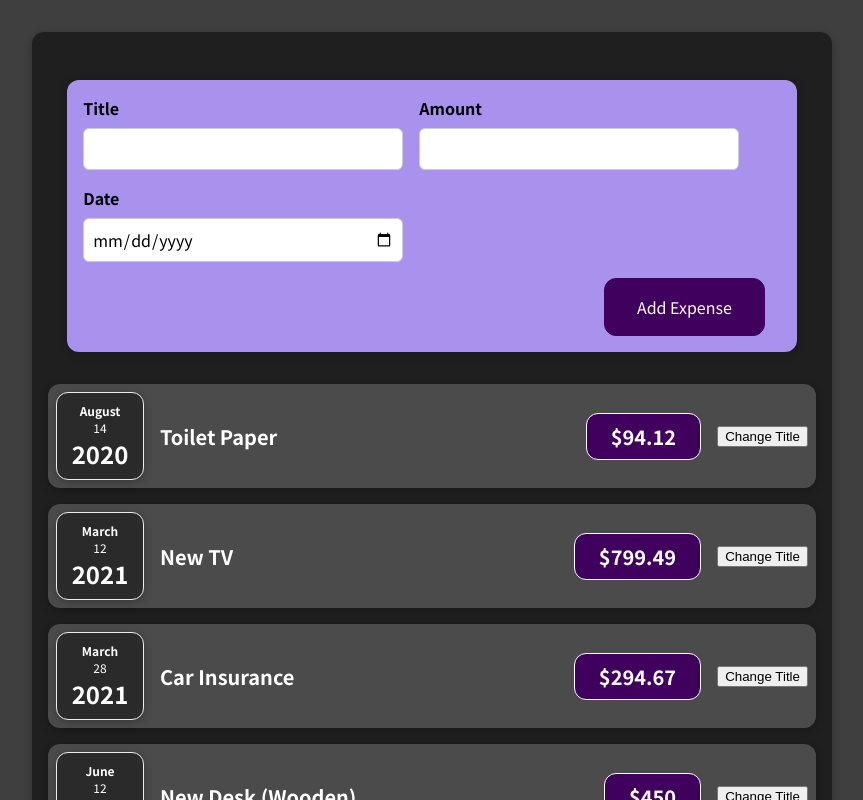
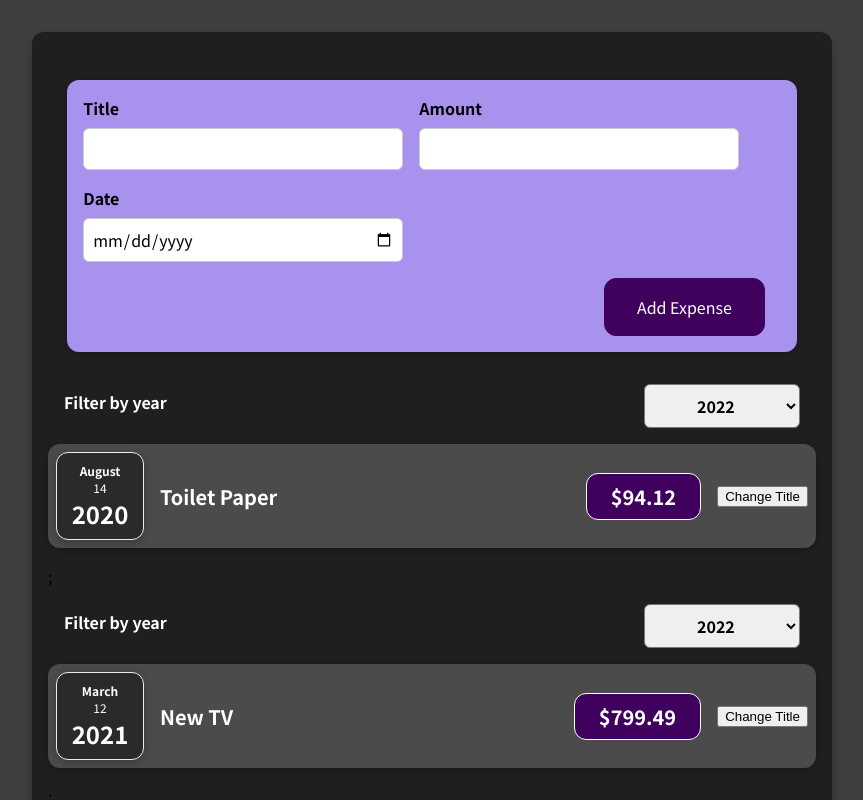
Before and after one commit to aapan-m13/learning-react, a React (Create React App) app in the folder course 2/react-complete-guide/: page / in a window 1280 px wide. Shown: the top 800 px of the page, without its empty margins (208-1071 px from the left). Built offline with nearby package versions, Linux system fonts and the light colour scheme.

Commit message:
assignment

```diff
--- /dev/null
+++ b/course 2/react-complete-guide/src/components/Expense/ExpenseFilter/ExpenseFilter.css
@@ -0,0 +1,24 @@
+.expenses-filter {
+  color: white;
+  padding: 0 1rem;
+}
+
+.expenses-filter__control {
+  display: flex;
+  width: 100%;
+  align-items: center;
+  justify-content: space-between;
+  margin: 1rem 0;
+}
+
+.expenses-filter label {
+  font-weight: bold;
+  margin-bottom: 0.5rem;
+}
+
+.expenses-filter select {
+  font: inherit;
+  padding: 0.5rem 3rem;
+  font-weight: bold;
+  border-radius: 6px;
+}
--- /dev/null
+++ b/course 2/react-complete-guide/src/components/Expense/ExpenseFilter/ExpenseFilter.js
@@ -0,0 +1,26 @@
+import React, { useState } from "react";
+
+import "./ExpenseFilter.css";
+
+const ExpensesFilter = (props) => {
+  const [selectedYear, setSelectedYear] = useState("");
+  const expenseYearSelectHandler = (event) => {
+    setSelectedYear(event.target.value);
+    props.selectedYear(event.target.value);
+  };
+  return (
+    <div className="expenses-filter">
+      <div className="expenses-filter__control">
+        <label>Filter by year</label>
+        <select onChange={expenseYearSelectHandler}>
+          <option value="2022">2022</option>
+          <option value="2021">2021</option>
+          <option value="2020">2020</option>
+          <option value="2019">2019</option>
+        </select>
+      </div>
+    </div>
+  );
+};
+
+export default ExpensesFilter;
--- a/course 2/react-complete-guide/src/components/Expense/Expenses/Expenses.js
+++ b/course 2/react-complete-guide/src/components/Expense/Expenses/Expenses.js
@@ -1,9 +1,18 @@
 import ExpenseItem from "../ExpenseItem/ExpenseItem";
+import ExpensesFilter from "../ExpenseFilter/ExpenseFilter";
 import React from "react";
 
 export default function Expenses(props) {
+  const yearSelectionHandler = (selectedData) => {
+    console.log(`from expenses, ${selectedData}`);
+  };
   const expenses = props.expenseData.map((elm) => {
-    return <ExpenseItem data={elm} key={elm.id}></ExpenseItem>;
+    return (
+      <div>
+        <ExpensesFilter selectedYear={yearSelectionHandler}></ExpensesFilter>
+        <ExpenseItem data={elm} key={elm.id}></ExpenseItem>;
+      </div>
+    );
   });
 
   return <div>{expenses}</div>;
```
